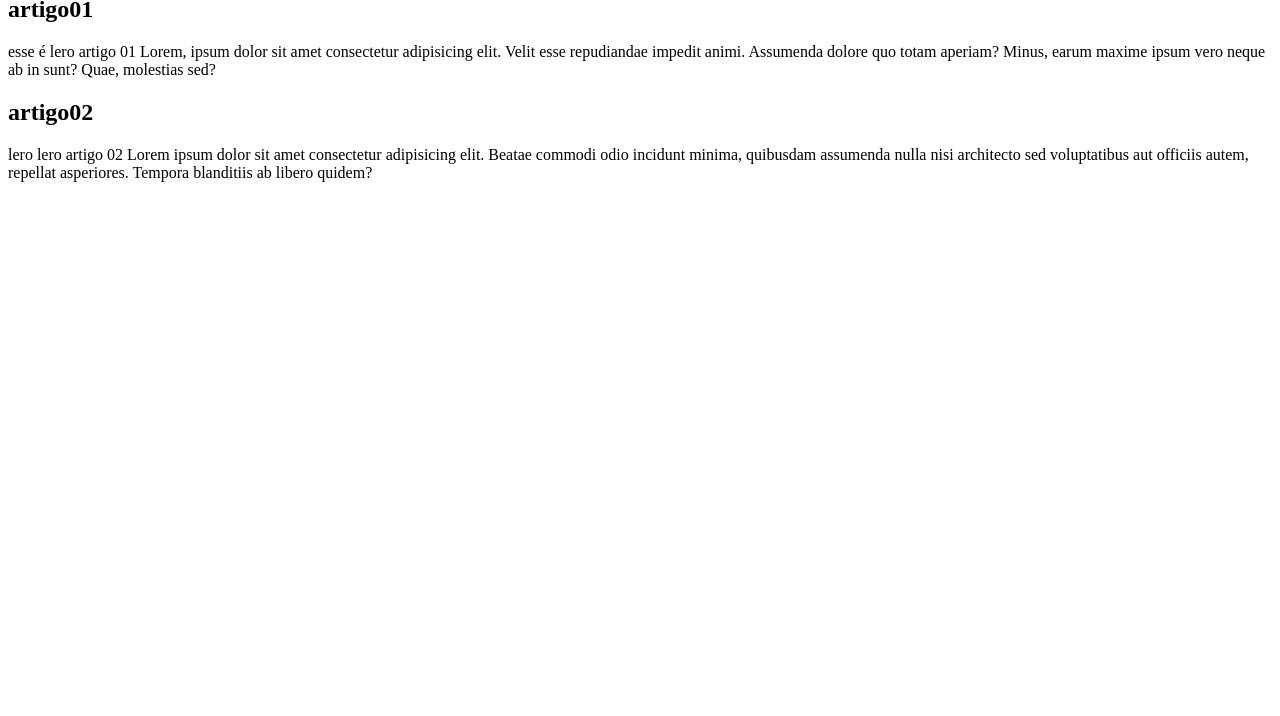
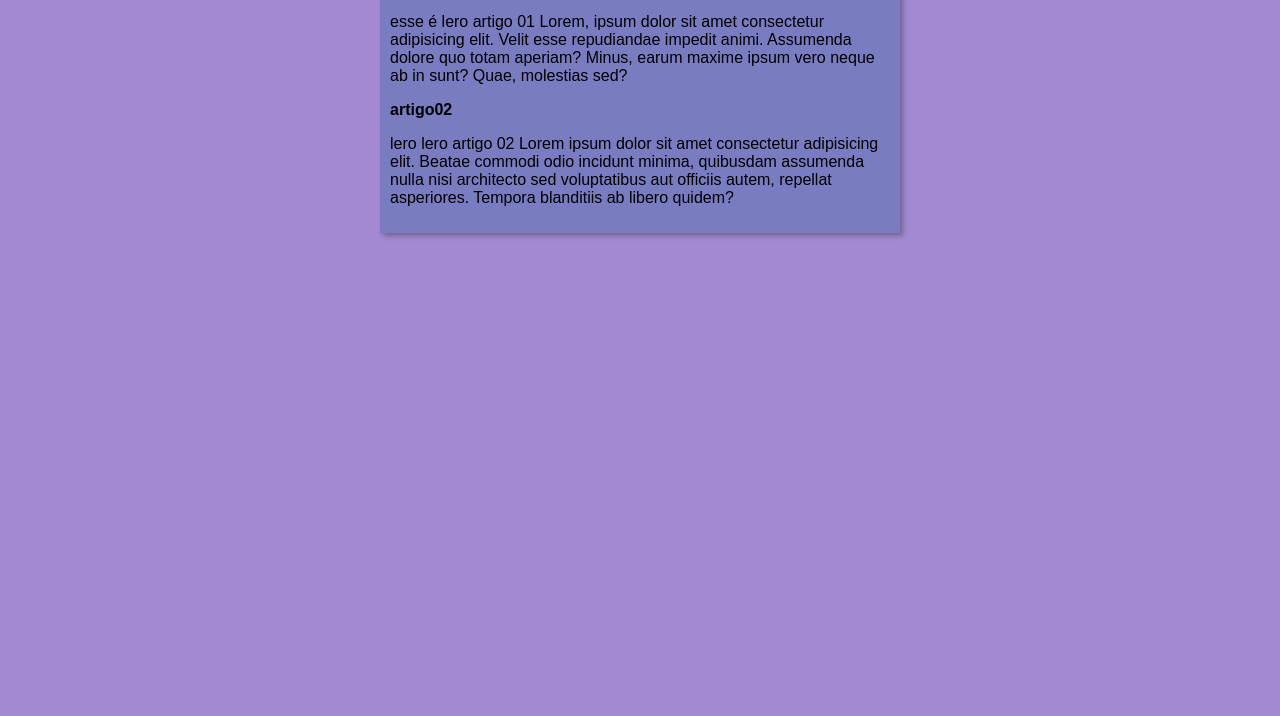
Before and after one commit to RodriguesAlonso/html-css, a plain HTML site: page siteNoGit/index.html in a window 1280 px wide. Shown: the part 84-800 px from the top of the page. Drawn offline with Linux system fonts and the light colour scheme.

Commit message:
design
teste brach design

```diff
--- /dev/null
+++ b/siteNoGit/estilos/estilo.css
@@ -0,0 +1,16 @@
+*{
+    font-family: Arial, Helvetica, sans-serif;
+    font-size: 16px;
+}
+
+body{
+    background-color: rgb(162, 137, 209);
+}
+
+main{
+    background-color: rgba(24, 93, 153, 0.295);
+    width: 500px;
+    padding: 10px;
+    margin: auto;
+    box-shadow: 3px 3px 5px rgba(0, 0, 0, 0.281);
+}
--- a/siteNoGit/index.html
+++ b/siteNoGit/index.html
@@ -3,6 +3,7 @@
 <head>
     <meta charset="UTF-8">
     <meta name="viewport" content="width=device-width, initial-scale=1.0">
+    <link rel="stylesheet" href="estilos/estilo.css">
     <title>Site para testar o guitHub</title>
     <h1></h1>
 </head>
```
